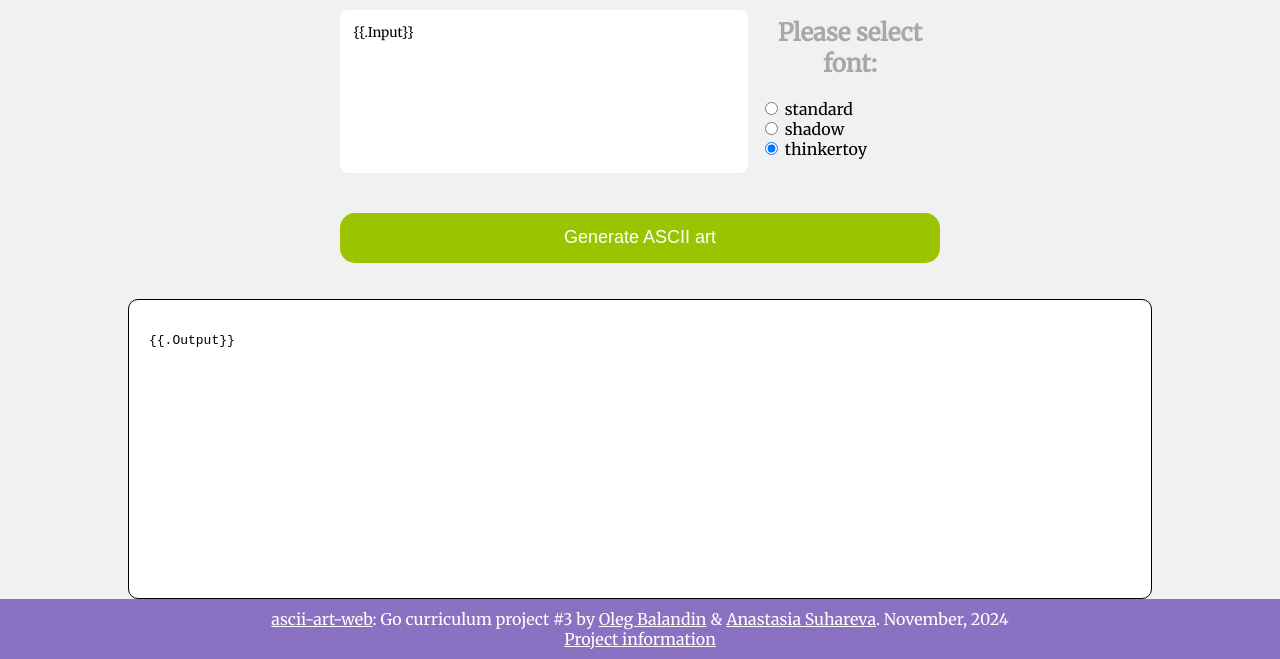
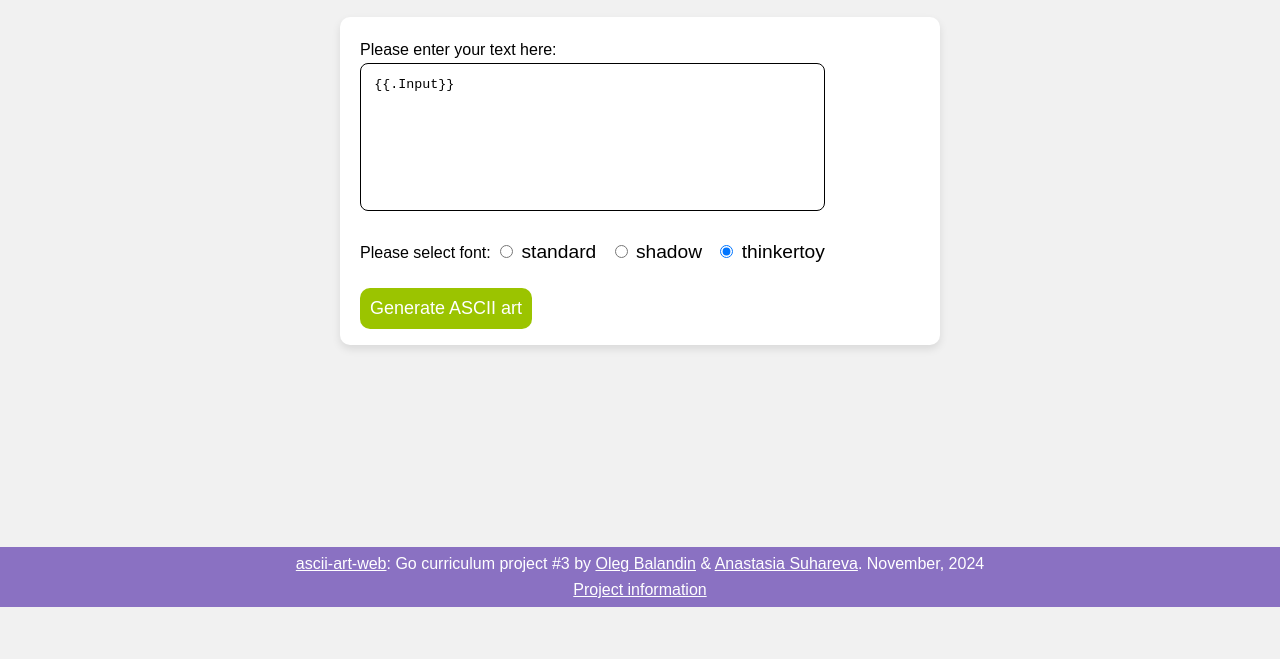
Before and after one commit to olegamobile/ascii-art-web, a plain HTML site: page templates/index.html in a window 1280 px wide. Shown: the part 193-852 px from the top of the page. After the commit the page ends 800 px from the top, so only its background shows below. Drawn offline with Linux system fonts and the light colour scheme.

Commit message:
Stylization added

```diff
--- a/static/styles.css
+++ b/static/styles.css
@@ -1,9 +1,11 @@
-
-@import url(https://fonts.googleapis.com/css?family=Merriweather);
+* {
+   box-sizing: border-box;
+}
 
 html, body {
    background: #f1f1f1;
-   font-family: 'Merriweather', sans-serif;
+   font-family: 'Arial', sans-serif;
+   line-height: 1.6;
    padding: 0;
    margin: 0;
    display: flex;
@@ -11,80 +13,105 @@ html, body {
    min-height: 100vh;
 }
 
-h2 {
-   text-align: center;
-   color: #a8a8a8;
+main {
+   flex-grow: 1;
 }
 
 a {
    color: white;
 }
 
-.input {
+.interfaceblock {
    display: -webkit-flex;
    display: flex;
    width: 80%;
    max-width: 600px;
-   text-align: center;
+   text-align: left;
    margin: auto;
    position: relative;
+   background-color: white;
+   border-radius: 10px;
+   padding-left: 20px;
+   padding-right: 20px;
+   padding-top: 20px;
+   margin-top: 20px;
+   box-shadow: 0 4px 8px rgba(0, 0, 0, 0.1);
 }
 
-.left {
+.textinput {
    -webkit-flex: 1;
    -ms-flex: 1;
    flex: 1;
-   float: left;
-   width: 68%;
-   margin-right: 2%;
+   float: center;
+   width: 100%;
 }
 
-.right {
+.fontinput {
    -webkit-flex: 1;
    -ms-flex: 1;
    flex: 1;
-   float: left;
-   width: 30%;
+   float: center;
+   width: 100%;
    text-align: left;
+   background-color: white;
+   border-radius: 8px;
+   margin-bottom: 20px;
 }
 
-
+.fontlabel {
+   font-size: larger;
+}
 
 textarea {
-   border:0; outline:0;
+   border: 1;
+   border-color: black;
    padding: 1em;
    border-radius: 8px;
    display: block;
    width: 100%;
-   margin-top: 1em;
-   font-family: 'Merriweather', sans-serif;
+   font-family: monospace;
    resize: none;
 }
 
 .input-submit {
    background: rgba(155,196,0,1);
-   width: 100%;
-   height: 50px;
    color: white;
    border: 0px;
    font-size: large;
-   border-radius: 15px;
+   border-radius: 10px;
+   padding: 10px;
   }
 
 .output {
+   -webkit-flex: 1;
+   -ms-flex: 1;
+   flex: 1;
+   flex-direction: column;
+   justify-content: left;
+   align-items: left;
+   text-align: left;
+   background-color: #307053;
+   color: white;
+   padding: 20px;
+}
+
+.outputheader {
+   width: 100%;
+   font-size: larger;
+}
+
+.result {
+   -webkit-flex: 1;
+   -ms-flex: 1;
+   flex: 1;
+
+   overflow-x: auto;
    font-family: monospace;
-   width: 80%;
-   height: 300px;
-   box-sizing: border-box;
+   background-color: #8bbdb7;
+   width: 100%;
    text-align: left;
-   justify-content: center;
-   align-items: center;
-   margin: auto;
-   padding: 20px;
-   border: 1px solid black;
-   background-color: white;
-   overflow-x: auto;
-   border-radius: 10px;
+   border-radius: 8px;
+   padding: 10px;
 }
 
 .erroroutput {
@@ -111,10 +138,6 @@ textarea {
    align-items: center;
 }
 
-main {
-   flex-grow: 1;
- }
-
 .footer {
    background-color: #8a71c2;
    display: flex;
--- a/templates/index.html
+++ b/templates/index.html
@@ -14,37 +14,42 @@
     </header>
 
     <main class="content">
-        <div class="input">
+        <div class="interfaceblock">
             <form action="ascii-art" method="POST">
-                <div class="left">
-                    <textarea name="input" class="input-message" placeholder="Enter your text
-here"  rows="8" cols="50">{{.Input}}</textarea><br><br>
+                <div class="textinput">
+                    <label for="ascii-text">Please enter your text here:</label>
+                    <textarea id="ascii-text" name="input" required class="input-message" placeholder="Enter text for ASCII art generation..."  rows="8">{{.Input}}</textarea>
                 </div>
-
-                <div class="right">
-                    <h2>Please select font:</h2>
-                    <label><input type="radio" name="banner" value="standard"
+                <br>
+                <div class="fontinput">
+                    Please select font:
+                    <label class="fontlabel"><input type="radio" name="banner" value="standard"
                         {{if eq .Font "standard.txt"}}
                         checked
                         {{end}}
-                        > standard</label> <br>
-                    <label><input type="radio" name="banner" value="shadow"
+                        > standard</label> &nbsp;
+                    <label class="fontlabel"><input type="radio" name="banner" value="shadow"
                         {{if eq .Font "shadow.txt"}}
                         checked
                         {{end}}
-                        > shadow</label><br>
-                    <label><input type="radio" name="banner" value="thinkertoy"
+                        > shadow</label> &nbsp;
+                    <label class="fontlabel"><input type="radio" name="banner" value="thinkertoy"
                         {{if eq .Font "thinkertoy.txt"}}
                         checked
                         {{end}}
                         > thinkertoy</label>
                 </div>
 
-                <button type="submit" class="input-submit">Generate ASCII art</button><br><br>
+                <button type="submit" class="input-submit">Generate ASCII art</button>
             </form>
         </div>
-        <div class="output">
-            <pre>{{.Output}}</pre>
+        <div class="interfaceblock output" {{if eq .Output ""}} style="display: none;"{{end}}>
+            <div class="outputheader">
+                <b>Generated ASCII Art</b>
+            </div>
+            <div class="result">
+                <pre>{{.Output}}</pre>
+            </div>
         </div>
     </main>
     <footer class="footer">
```
